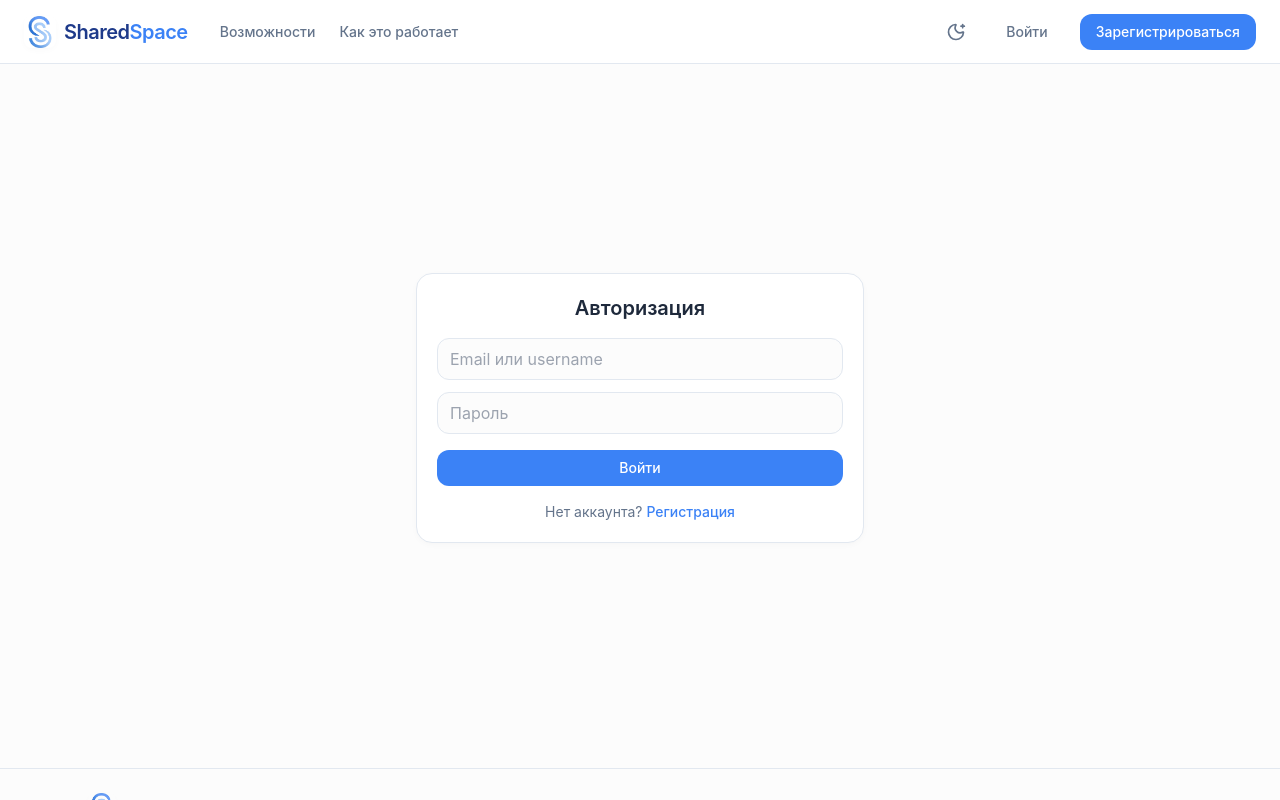
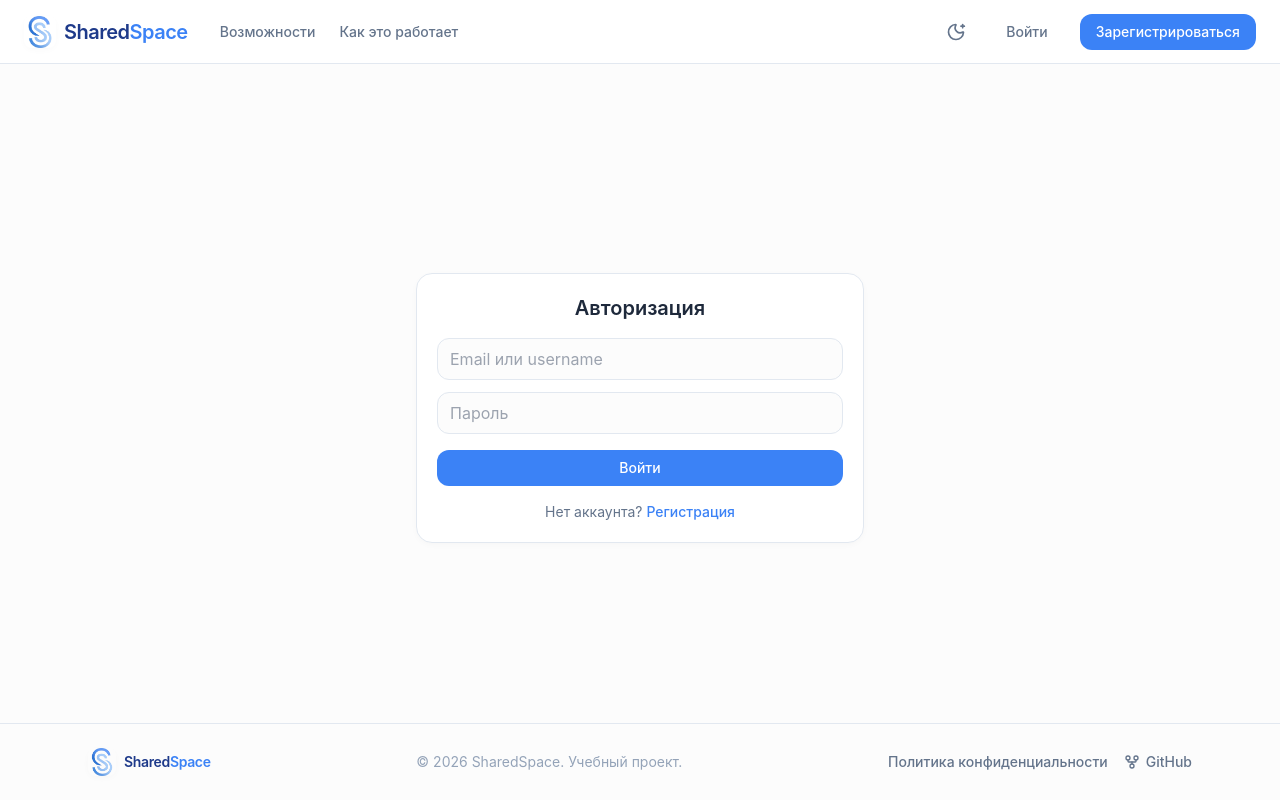
Before and after one commit to TAskMAster339/SharedSpace, a React (Create React App) app in the folder frontend/: page /login in a window 1280 px wide. Built offline with nearby package versions, Linux system fonts and the light colour scheme; no server answers.

Commit message:
some bug fixes

```diff
--- a/frontend/src/components/GlobalDropZone.tsx
+++ b/frontend/src/components/GlobalDropZone.tsx
@@ -212,7 +212,7 @@ export const GlobalDropZone: React.FC<GlobalDropZoneProps> = ({
   }, [handleDragEnter, handleDragOver, handleDragLeave, handleDrop]);
 
   return (
-    <div ref={dropZoneRef} className="relative w-full h-full">
+    <div ref={dropZoneRef} className="relative flex-1 flex flex-col min-h-0">
       {children}
 
       {isDragging && isDndAllowed() && (
--- a/frontend/src/components/Layout.tsx
+++ b/frontend/src/components/Layout.tsx
@@ -8,7 +8,6 @@ import { GlobalDropZone } from './GlobalDropZone';
 import { ToastContainer } from './ui/ToastContainer';
 import { useToast } from '../hooks/useToast';
 import { useAuth } from '../hooks/useAuth';
-import { cn } from '../utils/cn';
 
 interface LayoutProps {
   children?: React.ReactNode;
@@ -32,21 +31,19 @@ export const Layout: React.FC<LayoutProps> = ({ children }) => {
       <Header />
       <div className="flex flex-1 overflow-hidden">
         {isAuthenticated && <Sidebar />}
+
+        {/* Основная область контента */}
         <GlobalDropZone onFileUploaded={handleFileUploaded}>
-          <main
-            ref={setMainEl}
-            className={cn(
-              'flex-1 overflow-y-auto overflow-x-clip flex flex-col relative',
-              isAuthenticated ? 'ml-0' : '',
-            )}
-          >
-            <div className="max-w-6xl mx-auto p-4 sm:p-6 flex-1 w-full">
-              {children ? children : <Outlet />}
-            </div>
+          <div className="flex-1 flex flex-col min-h-0">
+            <main ref={setMainEl} className="flex-1 overflow-y-auto overflow-x-clip">
+              <div className="max-w-6xl mx-auto p-4 sm:p-6">{children ? children : <Outlet />}</div>
+            </main>
+            {/* Footer теперь внутри GlobalDropZone и под main */}
             <Footer />
-          </main>
+          </div>
         </GlobalDropZone>
       </div>
+
       <ScrollToTopButton scrollContainer={mainEl} />
       <ToastContainer toasts={toasts} onRemove={removeToast} />
     </div>
--- a/frontend/src/components/ui/Toast.tsx
+++ b/frontend/src/components/ui/Toast.tsx
@@ -1,14 +1,16 @@
 import React, { useEffect, useState } from 'react';
-import { CheckCircle, XCircle, X } from 'lucide-react';
+import { CheckCircle, XCircle, X, Trash2, RotateCcw } from 'lucide-react';
 import { cn } from '../../utils/cn';
 
-export type ToastVariant = 'success' | 'error' | 'info';
+export type ToastVariant = 'success' | 'error' | 'info' | 'undo';
 
 interface ToastProps {
   message: string;
   variant?: ToastVariant;
-  duration?: number; // в миллисекундах
+  duration?: number;
   onClose: () => void;
+  actionLabel?: string;
+  onAction?: () => void;
 }
 
 export const Toast: React.FC<ToastProps> = ({
@@ -16,6 +18,8 @@ export const Toast: React.FC<ToastProps> = ({
   variant = 'success',
   duration = 3000,
   onClose,
+  actionLabel,
+  onAction,
 }) => {
   const [isVisible, setIsVisible] = useState(true);
 
@@ -47,23 +51,42 @@ export const Toast: React.FC<ToastProps> = ({
       icon: CheckCircle,
       iconColor: 'text-blue-500',
     },
+    undo: {
+      bg: 'bg-amber-50 dark:bg-amber-950/50',
+      border: 'border-amber-200 dark:border-amber-800',
+      icon: Trash2,
+      iconColor: 'text-amber-500',
+    },
   };
 
-  const style = variants[variant];
+  const style = variants[variant] || variants.info;
   const Icon = style.icon;
 
   return (
     <div
       className={cn(
-        'flex items-start gap-3 px-4 py-3 rounded-theme-lg border shadow-theme-dropdown max-w-sm w-full',
+        'flex items-center gap-3 px-4 py-3 rounded-theme-lg border shadow-theme-dropdown max-w-sm w-full',
         'transition-all duration-300 transform',
         style.bg,
         style.border,
         isVisible ? 'translate-y-0 opacity-100' : 'translate-y-4 opacity-0',
       )}
     >
-      <Icon size={20} className={cn('shrink-0 mt-0.5', style.iconColor)} />
+      <Icon size={20} className={cn('shrink-0', style.iconColor)} />
       <p className="text-sm text-theme-primary flex-1">{message}</p>
+      {actionLabel && onAction && (
+        <button
+          onClick={() => {
+            onAction();
+            setIsVisible(false);
+            setTimeout(onClose, 300);
+          }}
+          className="shrink-0 text-brand hover:text-brand-hover font-medium text-sm transition-colors flex items-center gap-1"
+        >
+          <RotateCcw size={14} />
+          {actionLabel}
+        </button>
+      )}
       <button
         onClick={() => {
           setIsVisible(false);
--- a/frontend/src/components/ui/ToastContainer.tsx
+++ b/frontend/src/components/ui/ToastContainer.tsx
@@ -25,6 +25,7 @@ export const ToastContainer: React.FC<ToastContainerProps> = ({ toasts, onRemove
           message={toast.message}
           variant={toast.variant}
           onClose={() => onRemove(toast.id)}
+          duration={3000}
         />
       ))}
     </div>
--- a/frontend/src/pages/DirectoryPage.tsx
+++ b/frontend/src/pages/DirectoryPage.tsx
@@ -786,14 +786,15 @@ const DirectoryPage: React.FC = () => {
 
       {/* Уведомление о перемещении в корзину */}
       {deletedToast && (
-        <Toast
-          message={`«${deletedToast.name}» перемещ${
-            deletedToast.kind === 'directory' ? 'ена' : 'ён'
-          } в корзину`}
-          actionLabel="Отменить"
-          onAction={handleUndoDelete}
-          onClose={() => setDeletedToast(null)}
-        />
+        <div className="fixed bottom-4 right-4 z-50">
+          <Toast
+            variant="undo"
+            message={`«${deletedToast.name}» перемещ${deletedToast.kind === 'directory' ? 'ена' : 'ён'} в корзину`}
+            actionLabel="Отменить"
+            onAction={handleUndoDelete}
+            onClose={() => setDeletedToast(null)}
+          />
+        </div>
       )}
     </div>
   );
--- a/frontend/src/pages/FavoritesPage.tsx
+++ b/frontend/src/pages/FavoritesPage.tsx
@@ -162,12 +162,15 @@ const FavoritesPage: React.FC = () => {
       </Card>
 
       {deletedToast && (
+        <div className="fixed bottom-4 right-4 z-50">
           <Toast
+            variant="undo"
             message={`«${deletedToast.name}» перемещён в корзину`}
             actionLabel="Отменить"
             onAction={handleUndoDelete}
             onClose={() => setDeletedToast(null)}
           />
+        </div>
       )}
     </div>
   );
```
Lines whose indentation alone changed are shown as unchanged.
